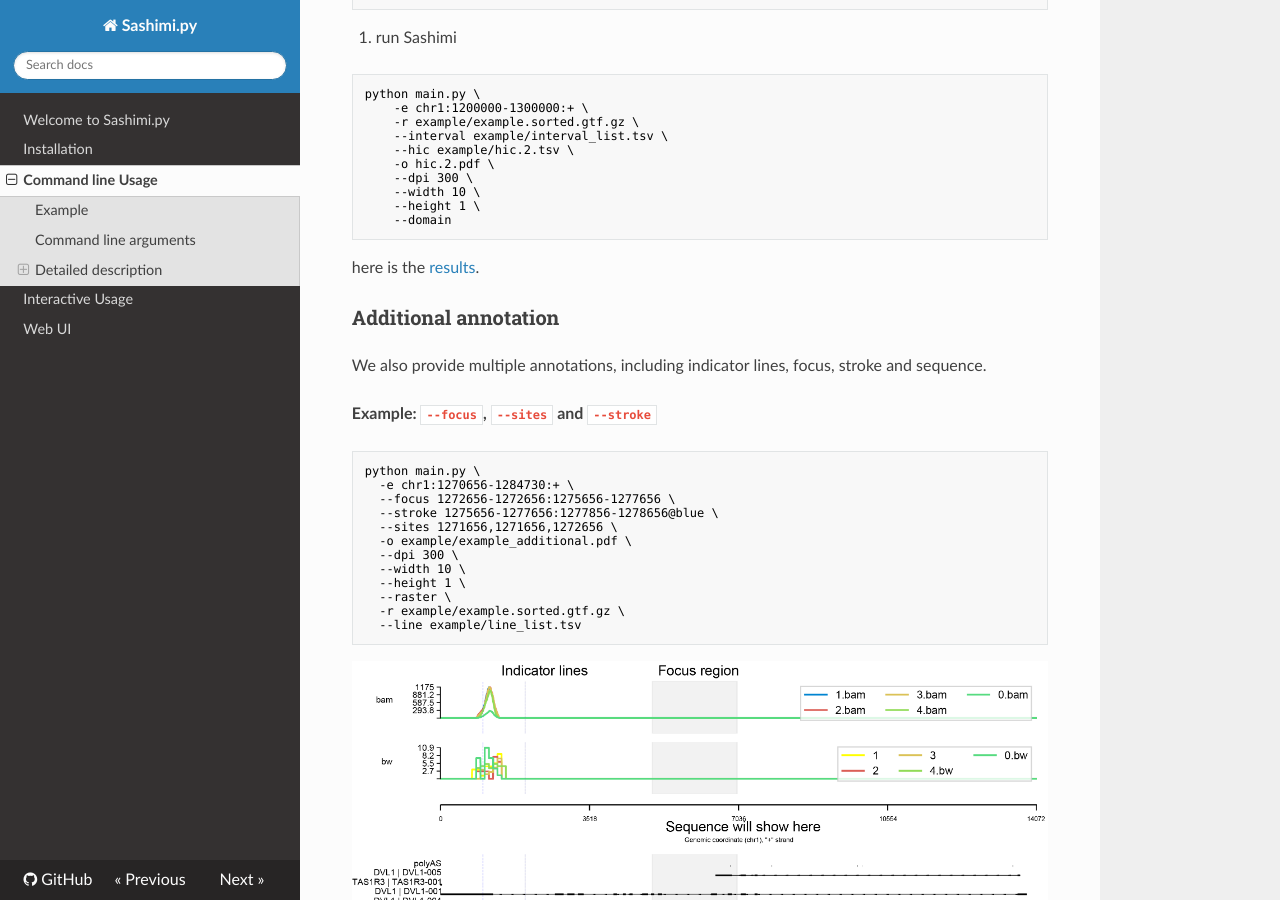
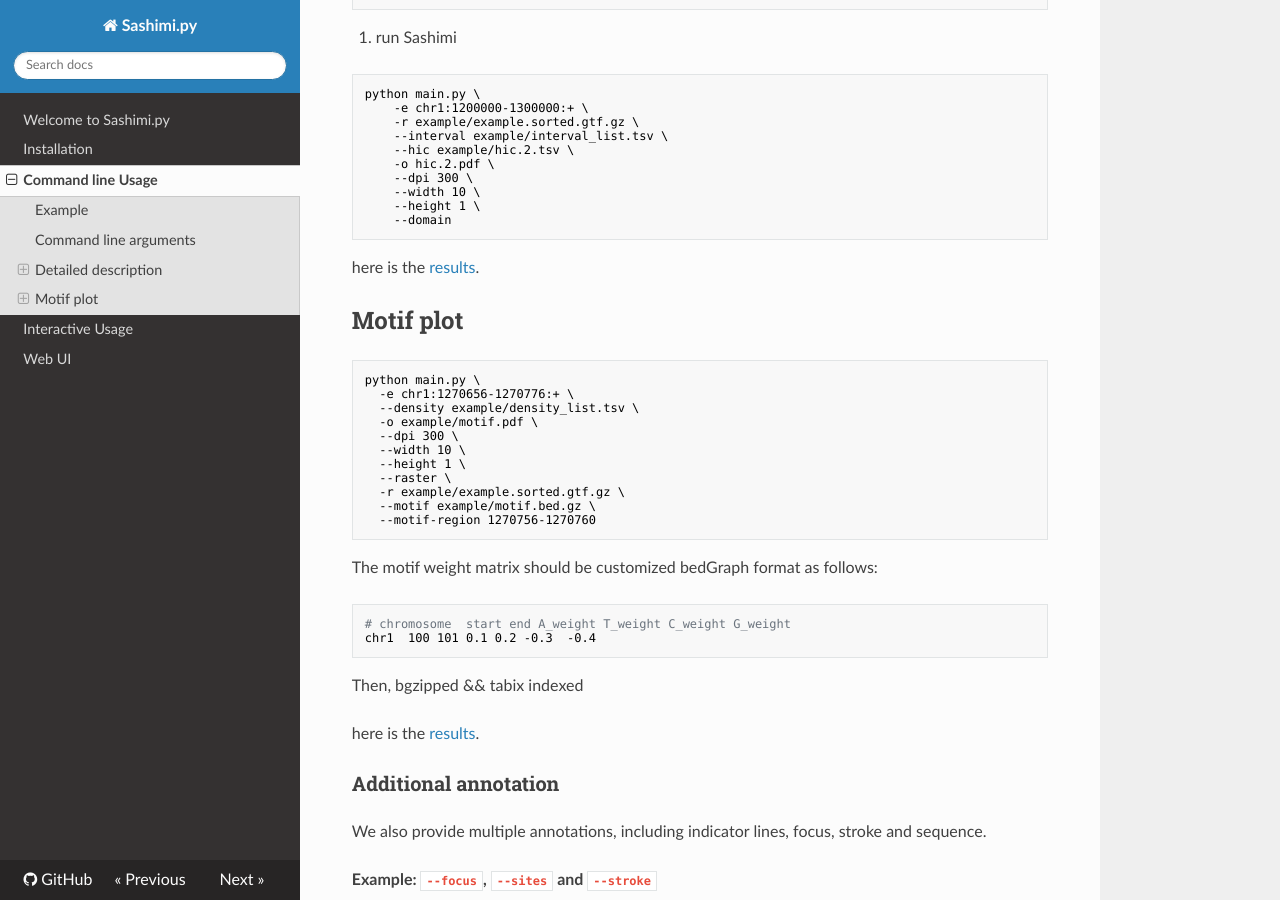
Before and after one commit to ygidtu/trackplot, an MkDocs documentation site: the page built from docs/command.md, in a window 1280 px wide and 900 px high, scrolled down 16911 px. Built offline with MkDocs 1.6.1, drawn with Linux system fonts in a browser that asks for light colours; nearby versions of some CDN libraries.

Commit message:
prettier motif and update docs

````diff
--- a/docs/command.md
+++ b/docs/command.md
@@ -660,6 +660,33 @@ python main.py \
 here is the [results](https://github.com/ygidtu/sashimi/blob/dev/example/hic.example.pdf).
 
 
+## Motif plot
+
+```bash
+python main.py \
+  -e chr1:1270656-1270776:+ \
+  --density example/density_list.tsv \
+  -o example/motif.pdf \
+  --dpi 300 \
+  --width 10 \
+  --height 1 \
+  --raster \
+  -r example/example.sorted.gtf.gz \
+  --motif example/motif.bed.gz \
+  --motif-region 1270756-1270760
+```
+The motif weight matrix should be customized bedGraph format as follows:
+```bash
+# chromosome  start end A_weight T_weight C_weight G_weight
+chr1  100 101 0.1 0.2 -0.3  -0.4
+```
+
+Then, bgzipped && tabix indexed
+
+here is the [results](imgs/cmd/motif.png).
+
+
+
 ### Additional annotation
 
 We also provide multiple annotations, including indicator lines, focus, stroke and sequence.
````
Also changed, not shown: docs/imgs/cmd/motif.png (added), 1 other file.
